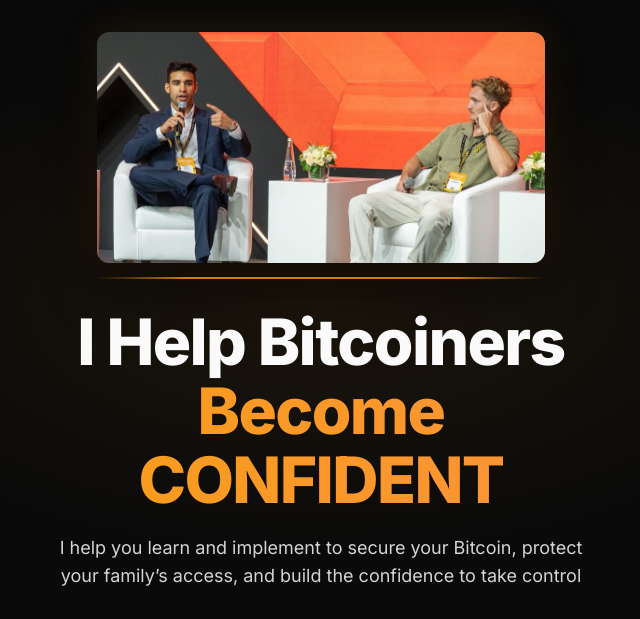
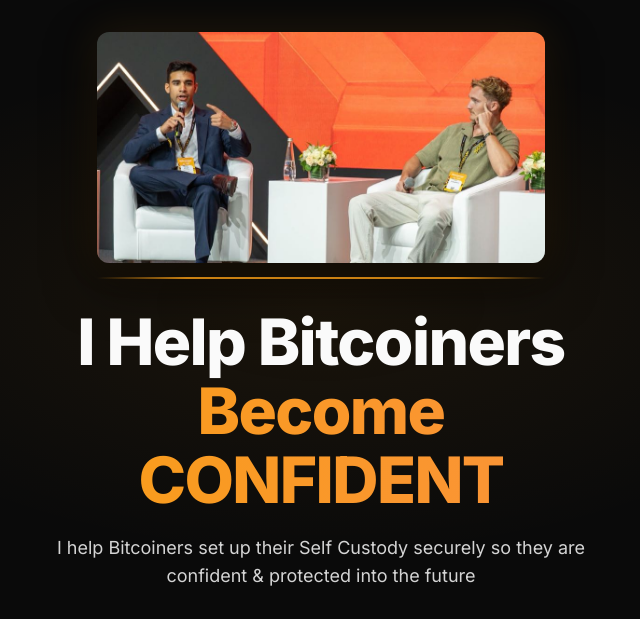
Before and after one commit to BitcoinSuccessSchool/fincreighton.com, a plain HTML site: page index.html in a window 1280 px wide. Shown: the top 619 px of the page, without its empty margins (319-959 px from the left). Drawn offline with Linux system fonts and the light colour scheme.

Commit message:
Update index.html

```diff
--- a/index.html
+++ b/index.html
@@ -207,7 +207,7 @@
 
   <h1>I Help Bitcoiners <span class="accent">Become CONFIDENT</span></h1>
 
-  <p class="sub">I help you learn and implement to secure your Bitcoin, protect your family’s access, and build the confidence to take control</p>
+  <p class="sub">I help Bitcoiners set up their Self Custody securely so they are confident &amp; protected into the future</p>
 
   <ul class="socials">
     <li><a href="https://www.youtube.com/@FinCreighton" target="_blank" rel="noopener" aria-label="YouTube">
```
